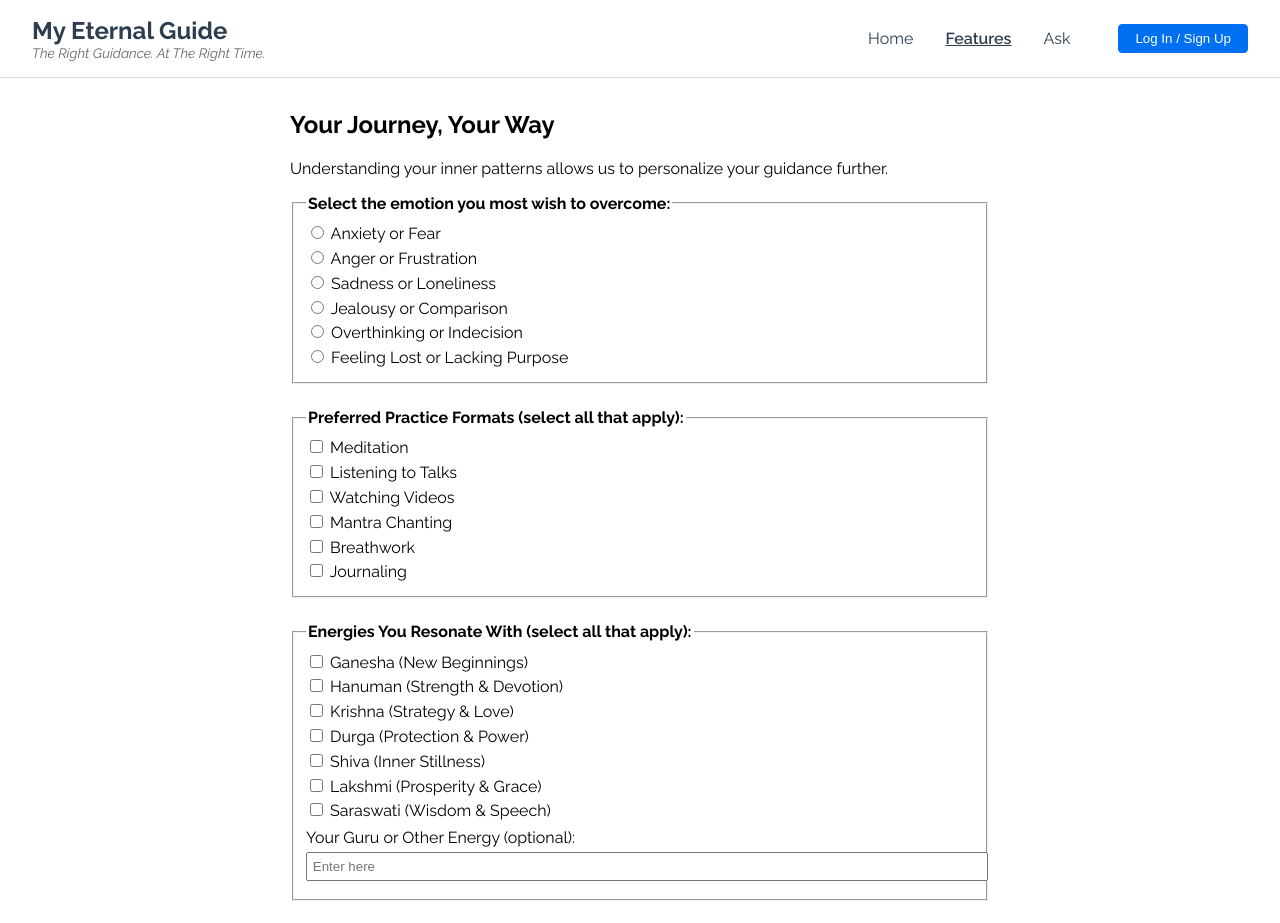
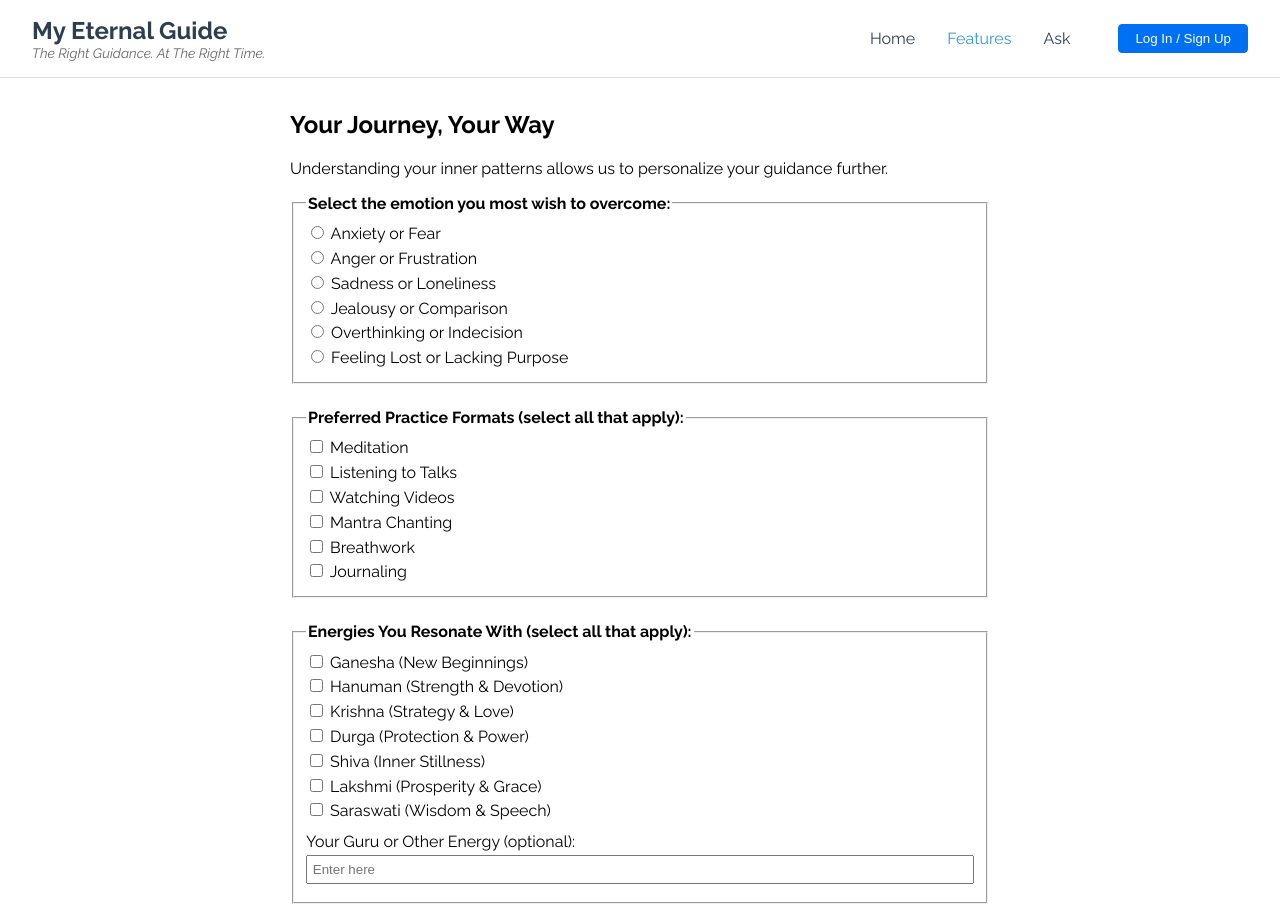
Before and after one commit to shrigh/wisdomwithin-clerk-new2, a React (Create React App) app: page /quiz in a window 1280 px wide. Shown: the top 923 px of the page. Built offline with nearby package versions, Linux system fonts and the light colour scheme; no server answers; a web font is replaced by a local one.

Commit message:
Updated css

```diff
--- a/src/components/Header.js
+++ b/src/components/Header.js
@@ -8,7 +8,7 @@ export default function Header() {
   const [menuOpen, setMenuOpen] = useState(false);
 
   const linkClass = (path) =>
-    location.pathname === path ? { fontWeight: "600", textDecoration: "underline" } : {};
+    location.pathname === path ? { fontWeight: "400", textDecoration: "none", color:"#3499cd" } : {};
 
   const closeMenu = () => setMenuOpen(false);
 
--- a/src/index.css
+++ b/src/index.css
@@ -9,6 +9,7 @@ body { font-family: 'Raleway', sans-serif; margin: 0; padding: 0; }
 .wrapPointerCnt {text-align: center; float: left;padding:3% 4%;width: 22%;border: 1px solid #000;border-radius: 10px;height:50px ;font-size: 1rem;}
 .wrapPointerCnt.wrapPointerCntMid {margin: 0 3%;}
 .navMenu a {color: #2c3e50;text-decoration: none;font-size: medium;}
+.navMenu a:hover {color: #3499cd;}
 .footerWrap {text-align: center;background-color: #f9fafb;padding-top: 1rem;padding-bottom: 1rem;font-size: small;}
 .footerCnt a {color: #2c3e50;text-decoration: none;}
 .footerCnt a.pP {margin-left: 1rem;}
--- a/src/pages/Quiz.js
+++ b/src/pages/Quiz.js
@@ -108,14 +108,14 @@ export default function Quiz() {
               /> {energy}
             </label>
           ))}
-          <label style={{ display: 'block', margin: '0.5rem 0' }}>
+          <label style={{ display: 'block', margin: '0.7rem 0 0.5rem' }}>
             Your Guru or Other Energy (optional): <br />
             <input
               type="text"
               value={guruEnergy}
               onChange={e => setGuruEnergy(e.target.value)}
               placeholder="Enter here"
-              style={{ width: '100%', padding: '0.3rem', marginTop: '0.3rem' }}
+              style={{ width: '98%', padding: '0.3rem', marginTop: '0.3rem' }}
             />
           </label>
         </fieldset>
```
